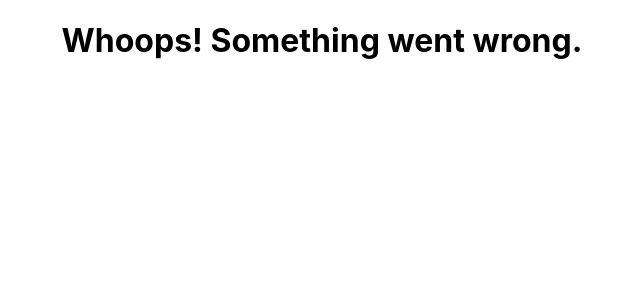
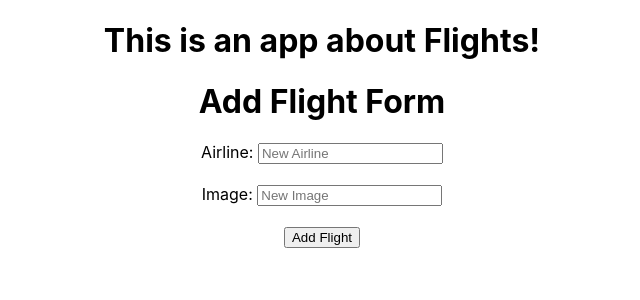
Before and after one commit to RikkuX491/flights-app, a React (Create React App) app: page /add_flight in a window 1280 px wide. Shown: the top 300 px of the page, without its empty margins (318-958 px from the left). Built offline with nearby package versions, Linux system fonts and the light colour scheme; data requests are answered from the project's data file.

Commit message:
Created NewFlightForm component with <form> element code

```diff
--- /dev/null
+++ b/src/components/NewFlightForm.js
@@ -0,0 +1,18 @@
+function NewFlightForm(){
+    return (
+        <div>
+            <h1>Add Flight Form</h1>
+            <form>
+                <label htmlFor="airline">Airline: </label>
+                <input id="airline" type="text" name="airline" placeholder="New Airline" required />
+                <br/><br/>
+                <label htmlFor="image">Image: </label>
+                <input id="image" type="text" name="image" placeholder="New Image" required />
+                <br/><br/>
+                <button type="submit">Add Flight</button>
+            </form>
+        </div>
+    );
+}
+
+export default NewFlightForm;
--- a/src/routes.js
+++ b/src/routes.js
@@ -1,6 +1,7 @@
 import App from './components/App';
 import ErrorPage from './components/ErrorPage';
 import FlightList from './components/FlightList';
+import NewFlightForm from "./components/NewFlightForm";
 
 const routes = [
     {
@@ -11,6 +12,10 @@ const routes = [
             {
                 path: "/",
                 element: <FlightList/>
+            },
+            {
+                path: "/add_flight",
+                element: <NewFlightForm/>
             }
         ]
     }
```
